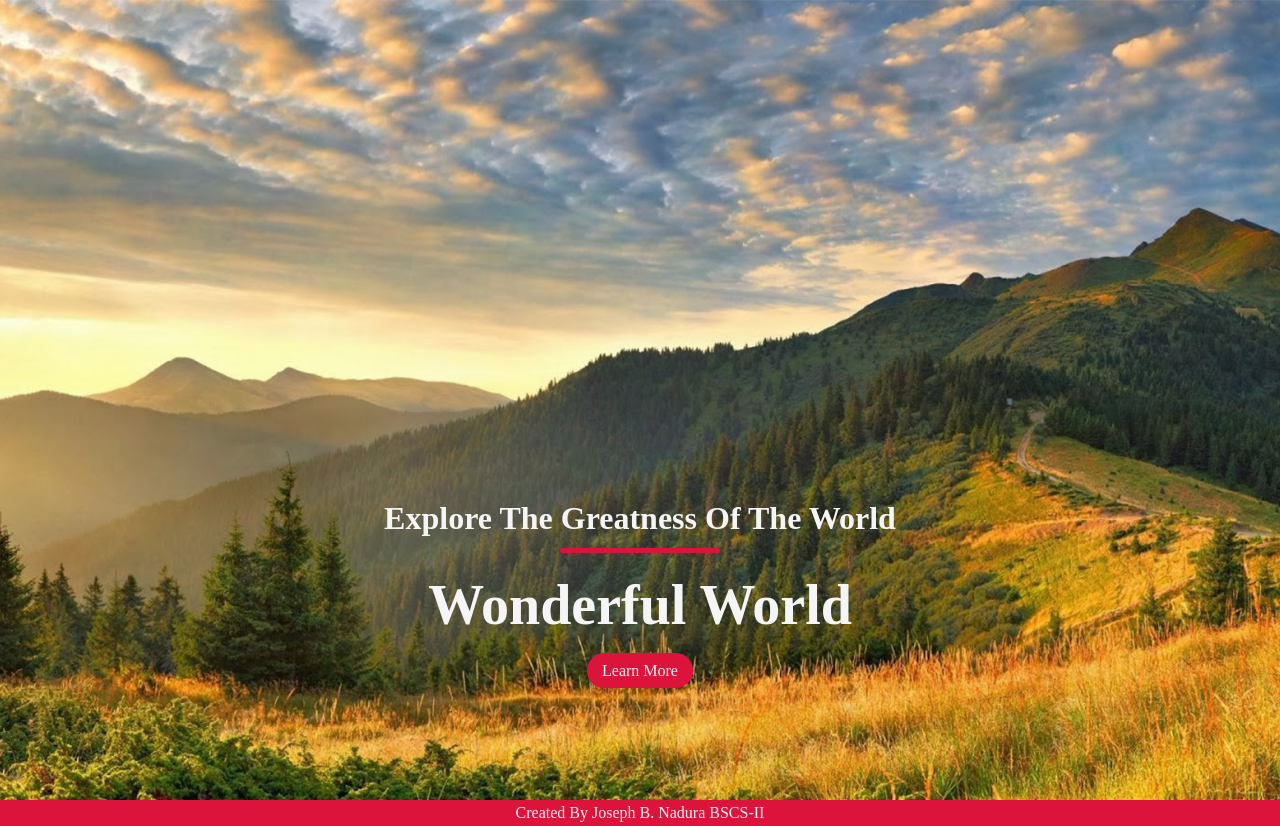
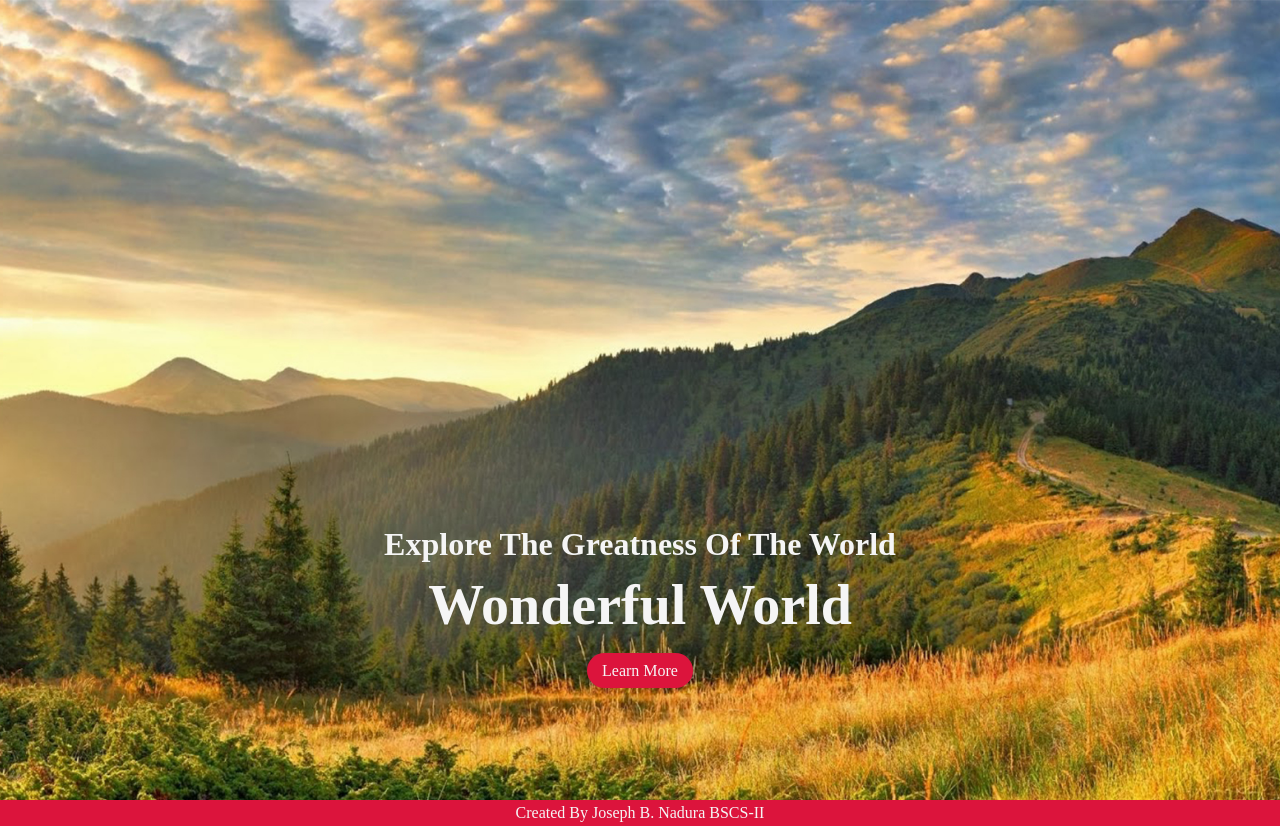
Before and after one commit to joseph-Nadura/My-Web.Des, a plain HTML site: page index.html in a window 1280 px wide. Drawn offline with Linux system fonts and the light colour scheme.

Commit message:
Update style.css

```diff
--- a/style.css
+++ b/style.css
@@ -29,16 +29,9 @@ header
 .header-content h1{
     text-align: center;
     color: whitesmoke;
-    margin-top: 20px;
+    margin-top: 10px;
     margin-bottom: 25px;
     font-size: 7vmin;
-}
-.line{
-    width: 160px;
-    height: 5px;
-    background: crimson;
-    border-radius: 6px;
-    margin: 11px auto;
 }
 .LM{
     padding:9px 15px ;
```
